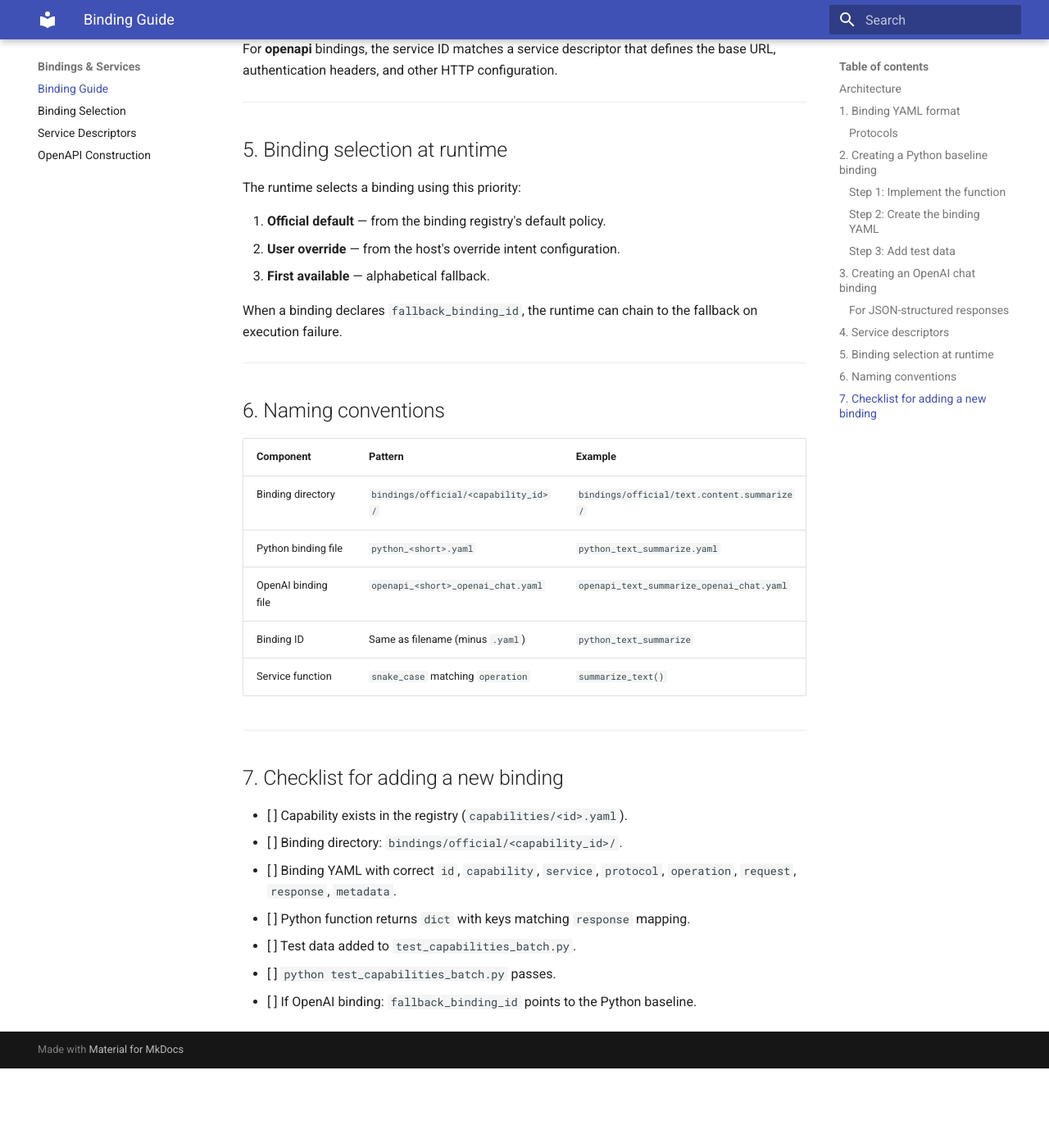
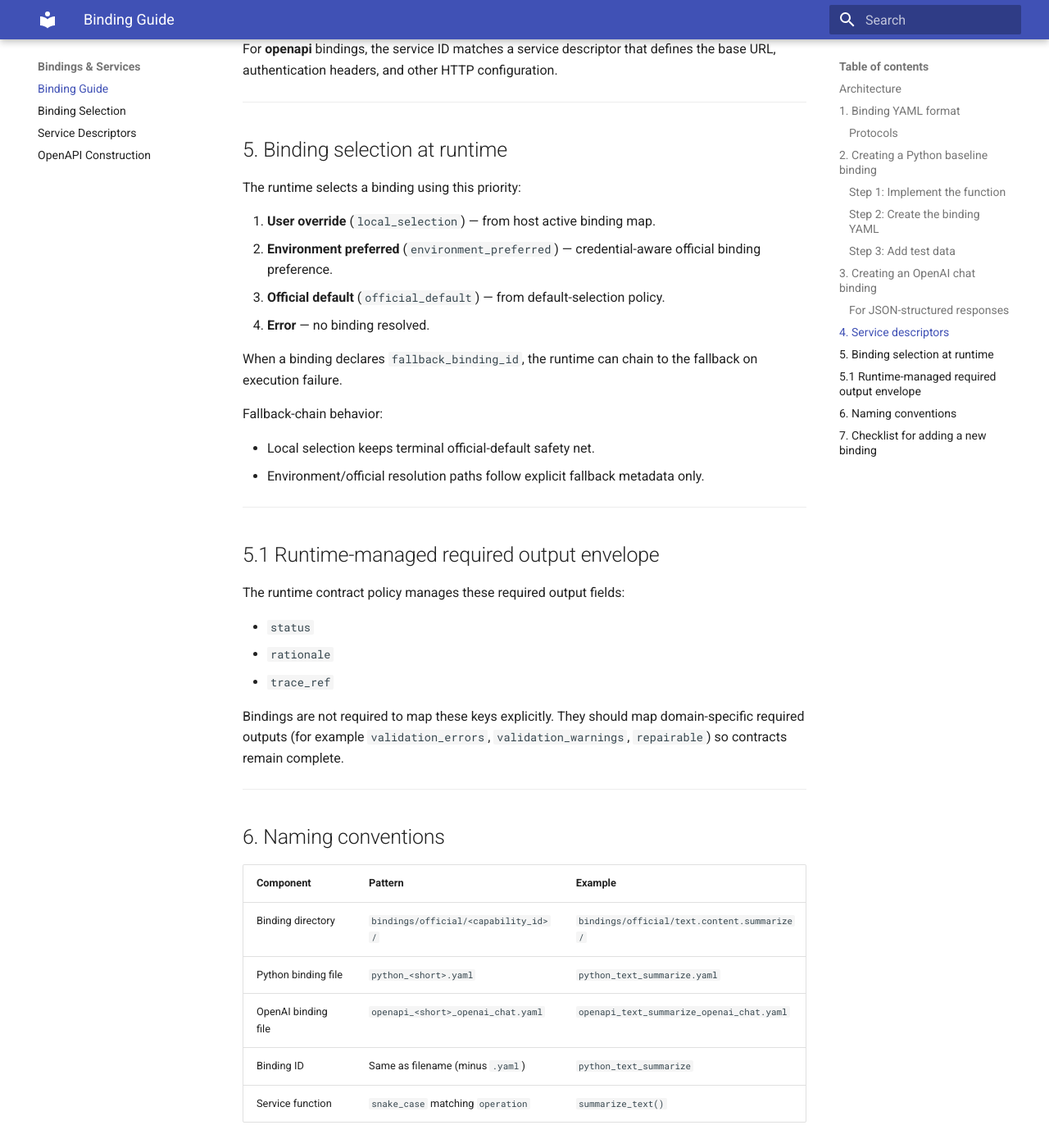
Before and after one commit to 11adyy/pact-research, an MkDocs documentation site: the page built from docs/BINDING_GUIDE.md, in a window 1280 px wide and 1400 px high, scrolled down 3031 px. Shown: the whole window at 82% size. Built offline with MkDocs 1.6.1 and Material for MkDocs 9.7.7, drawn with Linux system fonts in a browser that asks for light colours; before the commit the page ends 4334 px from its top, so only the background shows below that.

Commit message:
Revise docs, documentation
Recorded changes:
- M README.md
- M docs/BINDING_GUIDE.md
- M docs/BINDING_SELECTION.md
- M docs/PUBLIC_RELEASE_USE_CASES.md
- M docs/RUNNER_GUIDE.md
- M docs/TROUBLESHOOTING.md

```diff
--- a/docs/BINDING_GUIDE.md
+++ b/docs/BINDING_GUIDE.md
@@ -146,12 +146,32 @@ defines the base URL, authentication headers, and other HTTP configuration.
 
 The runtime selects a binding using this priority:
 
-1. **Official default** — from the binding registry's default policy.
-2. **User override** — from the host's override intent configuration.
-3. **First available** — alphabetical fallback.
+1. **User override** (`local_selection`) — from host active binding map.
+2. **Environment preferred** (`environment_preferred`) — credential-aware official binding preference.
+3. **Official default** (`official_default`) — from default-selection policy.
+4. **Error** — no binding resolved.
 
 When a binding declares `fallback_binding_id`, the runtime can chain to the
 fallback on execution failure.
+
+Fallback-chain behavior:
+
+- Local selection keeps terminal official-default safety net.
+- Environment/official resolution paths follow explicit fallback metadata only.
+
+---
+
+## 5.1 Runtime-managed required output envelope
+
+The runtime contract policy manages these required output fields:
+
+- `status`
+- `rationale`
+- `trace_ref`
+
+Bindings are not required to map these keys explicitly. They should map
+domain-specific required outputs (for example `validation_errors`,
+`validation_warnings`, `repairable`) so contracts remain complete.
 
 ---
 
```
Also changed, not shown: docs/BINDING_SELECTION.md (+22 -3 lines), docs/PUBLIC_RELEASE_USE_CASES.md (+24 -0 lines), docs/RUNNER_GUIDE.md (+17 -0 lines), docs/TROUBLESHOOTING.md (+28 -0 lines).
